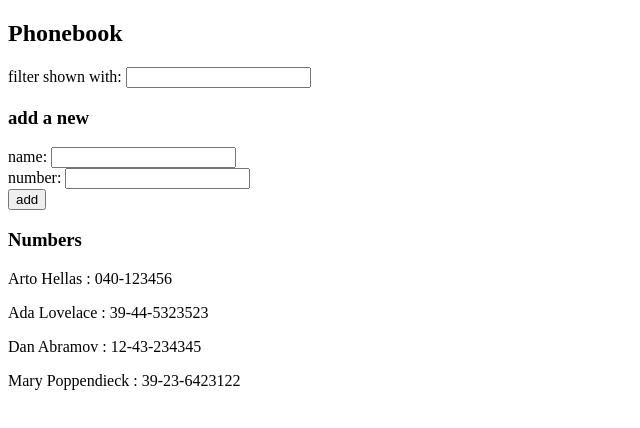
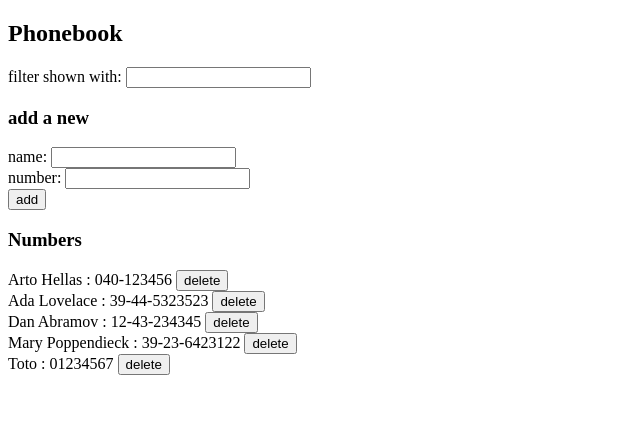
Before and after one commit to Adam-Doria/Full_stack_open_submissions, a React (Vite) app in the folder Part-2/phoneBook/: page / in a window 1280 px wide. Shown: the top 428 px of the page, without its empty margins (0-640 px from the left). Built offline with nearby package versions, Linux system fonts and the light colour scheme; data requests are answered from the project's data file.

Commit message:
2.12-2.14 : add server connexion and make user suppression avilable

```diff
--- a/Part-2/phoneBook/db.json
+++ b/Part-2/phoneBook/db.json
@@ -1,24 +1,29 @@
 {
-    "persons":[
+  "persons": [
     {
       "name": "Arto Hellas",
       "number": "040-123456",
-        "id": 1
+      "id": "1"
     },
     {
       "name": "Ada Lovelace",
       "number": "39-44-5323523",
-        "id": 2
+      "id": "2"
     },
     {
       "name": "Dan Abramov",
       "number": "12-43-234345",
-        "id": 3
+      "id": "3"
     },
     {
       "name": "Mary Poppendieck",
       "number": "39-23-6423122",
-        "id": 4
+      "id": "4"
+    },
+    {
+      "id": "32fb",
+      "name": "Toto",
+      "number": "01234567"
     }
   ]
 }
--- a/Part-2/phoneBook/src/App.jsx
+++ b/Part-2/phoneBook/src/App.jsx
@@ -2,24 +2,21 @@ import { useState, useEffect } from 'react'
 import PersonForm from './component/PersonForm'
 import Filter from './component/Filter'
 import Persons from './component/Persons'
-import axios from 'axios'
+import contactService from './services/contact'
 
 const App = () => {
   const [persons, setPersons] = useState([])
   const [newName, setNewName] = useState('')
   const [newNumber, setNewNumber] = useState('')
   const [filter, setFilter] = useState('')
-
+  console.log(persons)
   const handleNameChange = (event) => {
-    event.preventDefault()
     setNewName(event.target.value)
   }
   const handleFilterChange = (event) => {
-    event.preventDefault()
     setFilter(event.target.value)
   }
   const handleNumberChange = (event) => {
-    event.preventDefault()
     setNewNumber(event.target.value)
   }
 
@@ -33,7 +30,6 @@ const App = () => {
     }
 
     const isContactAlreadyExist = persons.find((person) => {
-      console.log(person.name, newName)
       return person.name === newName
     })
 
@@ -41,16 +37,31 @@ const App = () => {
       alert(`${newName} is already added to phonebook`)
     }
 
+    contactService
+      .create(person)
+      .catch((error) =>
+        console.error('Erreur lors de la création de contact', error)
+      )
     setPersons([...persons, person])
     setNewName('')
     setNewNumber('')
   }
 
+  const deleteContact = (id) => {
+    if (!id) return
+    const contactToDelete = persons.find((person) => (person.id === id))
+
+    if (window.confirm(`Delete ${contactToDelete.name} ?`)) {
+      contactService.deleteContact(id)
+      const newContactList = persons.filter(person => person.id !==id)
+      setPersons([...newContactList])
+    }
+  }
+
   useEffect(() => {
-    axios
-      .get('http://localhost:3001/persons')
-      .then((res) => {
-        const persons = res.data
+    contactService
+      .getAll()
+      .then((persons) => {
         setPersons(persons)
       })
       .catch((error) =>
@@ -71,7 +82,7 @@ const App = () => {
         handleNumberChange={handleNumberChange}
       />
       <h3>Numbers</h3>
-      <Persons filter={filter} persons={persons} />
+      <Persons filter={filter} persons={persons} onDelete={deleteContact} />
     </div>
   )
 }
--- a/Part-2/phoneBook/src/component/Persons.jsx
+++ b/Part-2/phoneBook/src/component/Persons.jsx
@@ -1,11 +1,12 @@
 import React from 'react'
 
-export default function Persons({ persons,filter }) {
+export default function Persons({ persons, filter, onDelete }) {
   return persons
     .filter((person) => person.name.toLowerCase().includes(filter))
     .map((person) => (
-      <p key={person.name}>
-        {person.name} : {person.number}
-      </p>
+      <div key={person.id}>
+        <span>{person.name} : {person.number}{' '}</span>
+        <button onClick={() => onDelete(person.id)}> delete</button>
+      </div>
     ))
 }
--- /dev/null
+++ b/Part-2/phoneBook/src/services/contact.js
@@ -0,0 +1,32 @@
+import axios from 'axios'
+
+const baseUrl = 'http://localhost:3001/persons'
+
+const getAll = ()=> {
+    const request = axios.get(baseUrl)
+    return request.then(response=>response.data)
+}
+
+const create = (newContact) => {
+    const request = axios.post(baseUrl,newContact)
+    return request.then(response=>response.data)
+}
+
+const update =  (id,newContact) => {
+    const request = axios.put(`${baseUrl}/${id}`,newContact)
+    return request.then(response=>response.data)
+
+}
+
+const deleteContact = (id) => {
+    const request = axios.delete(`${baseUrl}/${id}`)
+    return request.then(response=>response.data)
+}
+
+
+export default {
+    getAll,
+    create,
+    update,
+    deleteContact
+}
```
Lines whose indentation alone changed are shown as unchanged.
